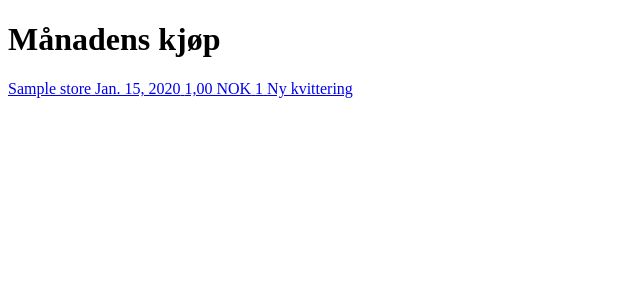
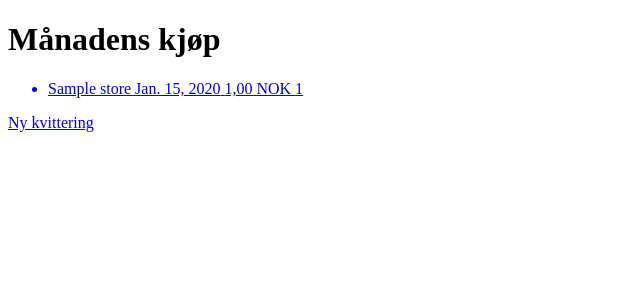
Before and after one commit to DarthMikke/boutique, a Django app: template wsgi/app/templates/boutique/dashboard.html in a window 1280 px wide. Shown: the top 300 px of the page, without its empty margins (0-640 px from the left). Run offline with Django 5.2, Linux system fonts and the light colour scheme; the template is opened without the code that fills it: most values are stand-ins (such as "Sample title", 1, 10 or a date in 2020).

Commit message:
Semantic tags in receipt template.

```diff
--- a/wsgi/app/templates/boutique/dashboard.html
+++ b/wsgi/app/templates/boutique/dashboard.html
@@ -4,22 +4,24 @@
 	<div class="panes">
 		<main class="pane">
 			<h1>Månadens kjøp</h1>
-			<div class='list receipt-list'>
+			<ul class='list receipt-list'>
 				{% for receipt in models %}
-					<a href="{%url 'receipt' receipt.id%}" class="list-item receipt-list__item">
+					<a href="{%url 'receipt' receipt.id%}">
+						<li class="list-item receipt-list__item">
 							<span class="store">{{ receipt.store.name }}</span>
 							<span class="date">{{ receipt.date|date }}</span>
 							<span class="total">{{ receipt.total_amount|currency }}</span>
 							<span class="count">{{ receipt.purchases.count }}</span>
 							<!-- <span class="account"></span> -->
+						</li>
 					</a>
 				{% empty %}
 					<p>Ingen kvitteringar.</p>
 				{% endfor %}
+			</ul>
 			<a href="{% url 'admin:app_receipt_add' %}" class="btn">
 				Ny kvittering
 			</a>
-			</div>
 		</main>
 	</div>
 {%endblock%}
```
Lines whose indentation alone changed are shown as unchanged.
